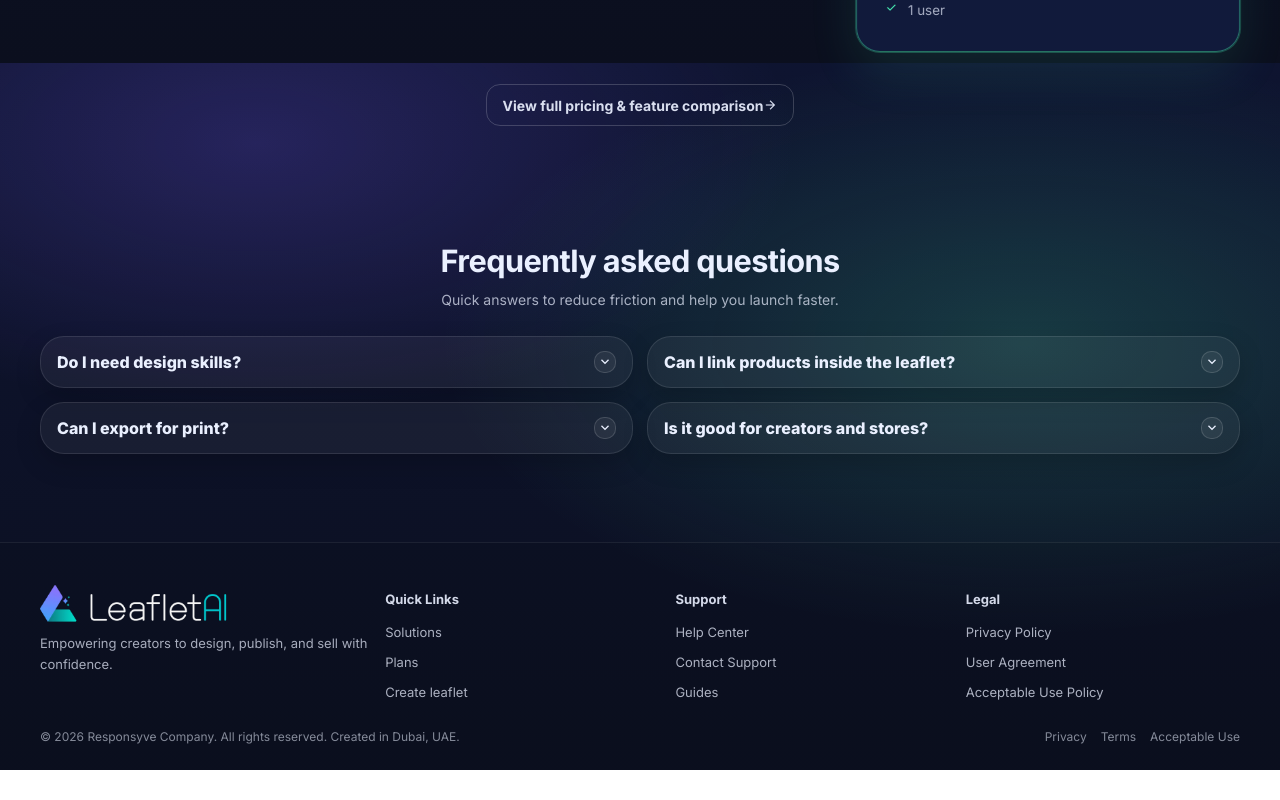
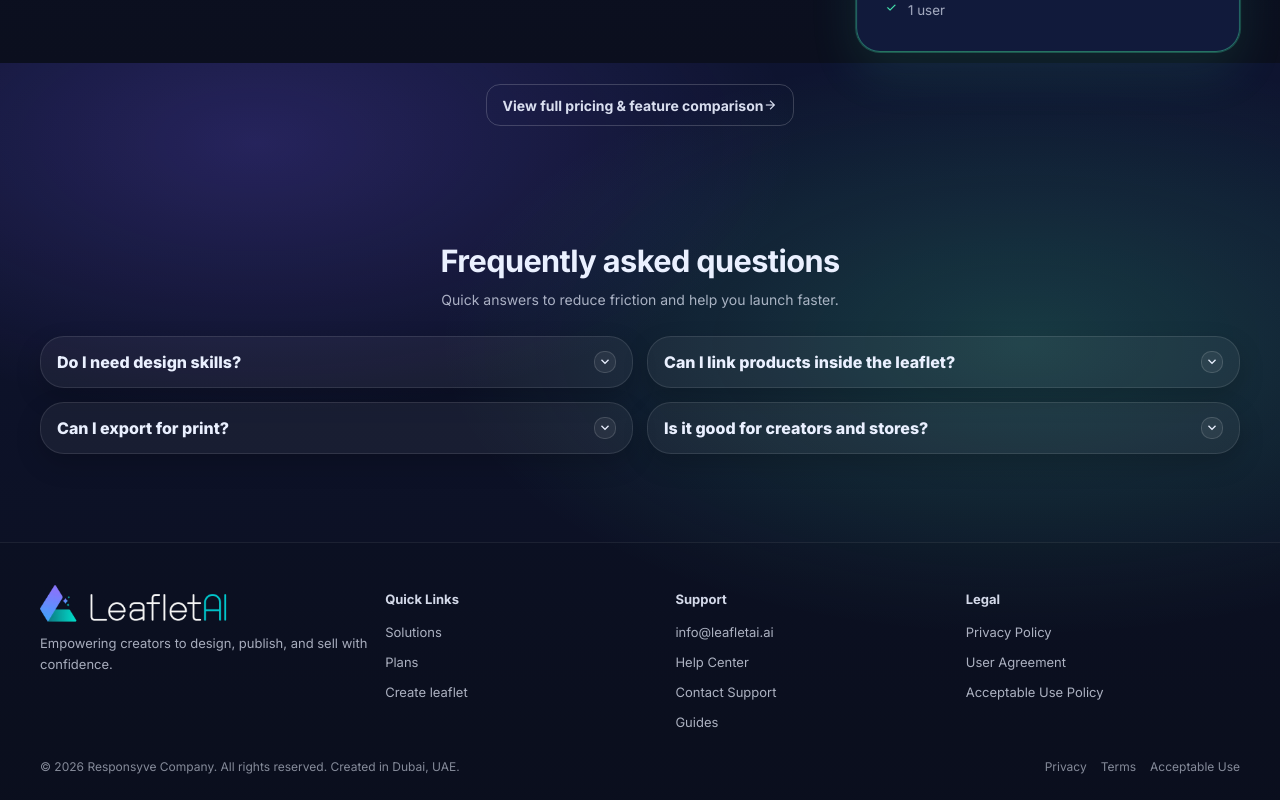
Before and after one commit to ZiadJarbou/leaflet_store, a React (Vite) app: page / in a window 1280 px wide. Shown: the part 2337-3137 px from the top of the page. Before the commit the page ends 3107 px from the top, so only its background shows below. Built offline with nearby package versions, Linux system fonts and the light colour scheme; no server answers.

Commit message:
Add support email to footer

```diff
--- a/src/components/Footer.tsx
+++ b/src/components/Footer.tsx
@@ -24,6 +24,7 @@ export default function Footer({ onOpenDemo }: FooterProps) {
 
           <div>
             <h4>Support</h4>
+            <a href="mailto:info@leafletai.ai">info@leafletai.ai</a>
             <Link to="/help">Help Center</Link>
             <Link to="/contact">Contact Support</Link>
             <Link to="/guides">Guides</Link>
```
